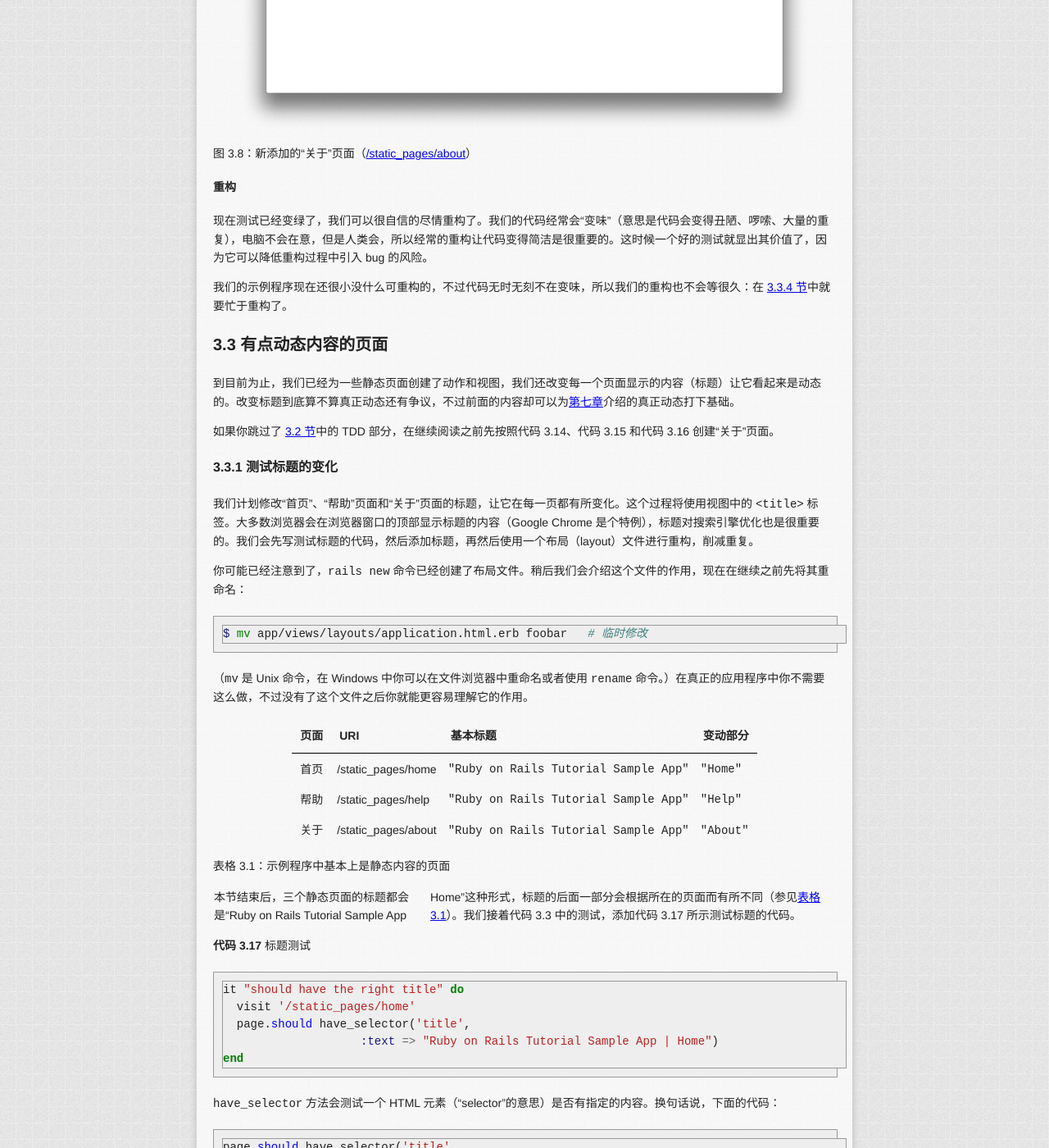
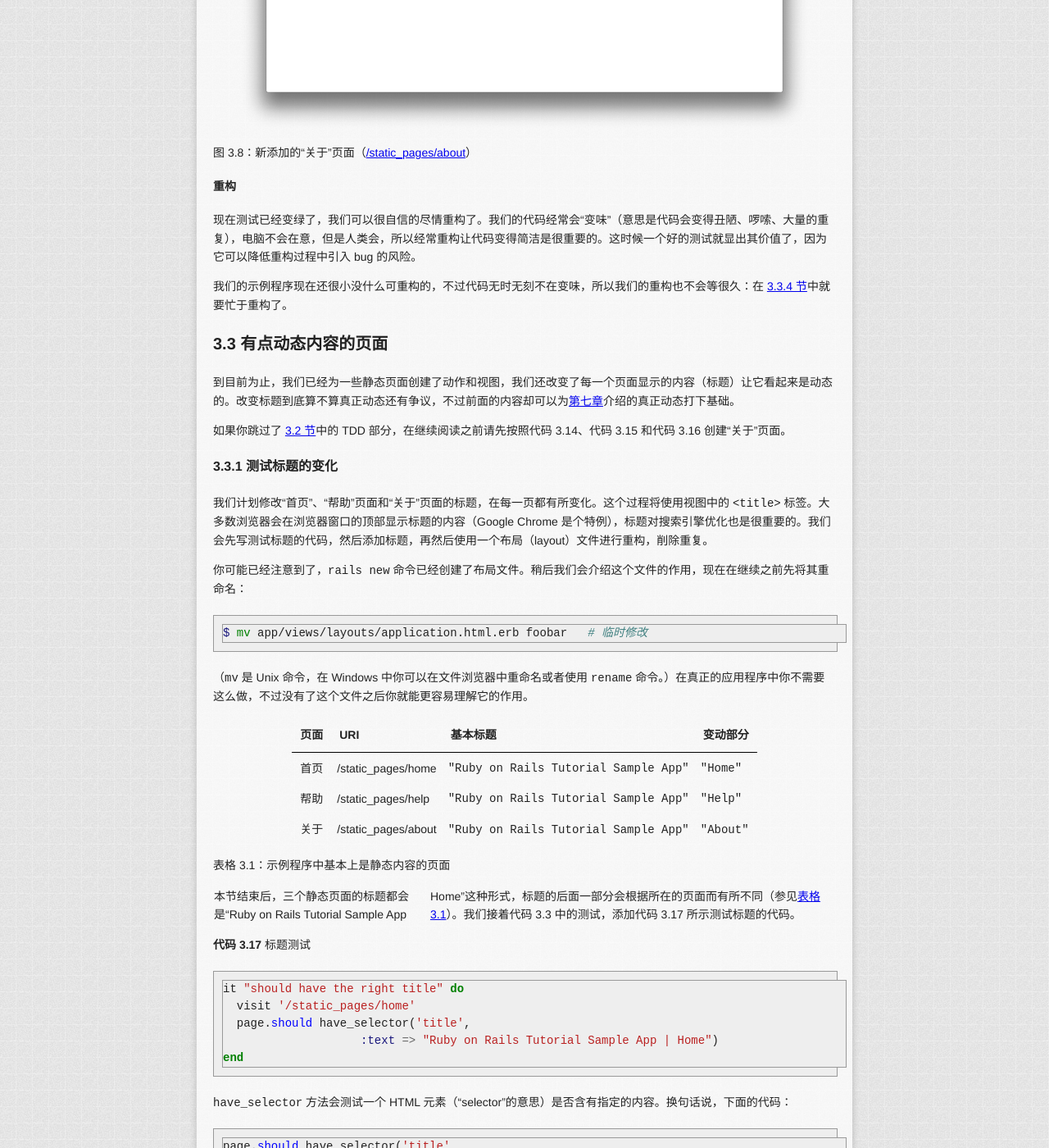
Before and after one commit to AndorChen/rails-tutorial-2nd-cn, a Jekyll site: the page built from chapter3.md, in a window 1280 px wide and 1400 px high, scrolled down 20451 px. Shown: the whole window at 82% size. Built offline with Jekyll 4.4.1, drawn with Linux system fonts in a browser that asks for light colours; nearby versions of some CDN libraries; library files that are not in the unit come from our copies; Markdown is read by kramdown in place of the engine named in the settings; some of the changed text lies outside the part shown.

Commit message:
fix typos in ch3

````diff
--- a/chapter3.md
+++ b/chapter3.md
@@ -52,7 +52,7 @@
 end
 ```
 
-上面的代码将 `rspec-rails` 放在了开发组中，这样我们就可以使用 RSpec 相关的生成器了，同样我们还把它放到了测试组中，这样才能在测试时使用它。我们没必要单独的安装 RSpec，因为它是 rspec-rails 的依赖件（dependency），会被自动安装。我们还加入了 [Capybara](https://github.com/jnicklas/capybara)，这个 gem允许我们使用类似英语中的句法编写模拟与应用程序交互的代码。<sup>[1](#fn-1)</sup> 和[第二章](chapter2.html)一样，我们还要把 PostgreSQL 所需的 gem 加入生产组，这样才能部署到 Heroku：
+上面的代码将 `rspec-rails` 放在了开发组中，这样我们就可以使用 RSpec 相关的生成器了，同样我们还把它放到了测试组中，这样才能在测试时使用。我们没必要单独的安装 RSpec，因为它是 rspec-rails 的依赖件（dependency），会被自动安装。我们还加入了 [Capybara](https://github.com/jnicklas/capybara)，这个 gem允许我们使用类似英语中的句法编写模拟与应用程序交互的代码。<sup>[1](#fn-1)</sup> 和[第二章](chapter2.html)一样，我们还要把 PostgreSQL 所需的 gem 加入生产组，这样才能部署到 Heroku：
 
 ```ruby
 group :production do
@@ -62,7 +62,7 @@
 
 Heroku 建议在开发环境和生产环境使用不同的数据库，不过对我们的示例程序而言没什么影响，SQLite 比 PostgreSQL 更容易安装和配置。在你的电脑中安装和配置 PostgreSQL 会作为一个练习。（参见 [3.5 节](#sec-3-5)）
 
-要安装和包含这些新加的 gem，运行 `bundle install`：
+要安装和包含这些新加的 gem，请运行 `bundle install`：
 
 ```sh
 $ bundle install --without production
@@ -163,7 +163,7 @@
 
 <h3 id="sec-3-1-1">3.1.1 真正的静态页面</h3>
 
-我们先来看一下真正静态的页面。回想一下 [1.2.5 节](chapter1.html#sec-1-2-5)，每个 Rails 应用程序执行过 `rails` 命令后都会生成一个小型的可以运行的程序，默认的欢迎页面的地址是 <http://localhost:3000/>（图 1.3）。
+我们先来看一下真正静态的页面。回想一下 [1.2.5 节](chapter1.html#sec-1-2-5)，每个 Rails 应用程序执行过 `rails` 命令后都会生成一个小型的可以运行的程序，默认的欢迎页面地址是 <http://localhost:3000/>（图 1.3）。
 
 ![public_index_rails_3](assets/images/figures/public_index_rails_3.png)
 
@@ -251,14 +251,14 @@
       create      app/assets/stylesheets/static_pages.css.scss
 ```
 
-注意我们使用了 `--no-test-framework` 选项禁止生成 RSpec 测试代码，因为我们不想自动生成，在 [3.2 节](#sec-3-2)会手动创建测试。同时我们还故意从命令行参数中省去了 `about` 动作，稍后我们会看到如何通过 TDD 添加它（[3.2 节](#sec-3-2)）。
+注意，我们使用了 `--no-test-framework` 选项禁止生成 RSpec 测试代码，因为我们不想自动生成，在 [3.2 节](#sec-3-2)会手动创建测试。同时我们还故意从命令行参数中省去了 `about` 动作，稍后我们会看到如何通过 TDD 添加它（[3.2 节](#sec-3-2)）。
 
 顺便说一下，如果在生成代码时出现了错误，知道如何撤销操作就很有用了。[旁注 3.1](#box-3-1) 中介绍了一些如何在 Rails 中撤销操作的方法。
 
 <div id="box-3-1" class="aside">
   <h4>旁注 3.1 撤销操作</h4>
   <p>即使再小心，在开发 Rails 应用程序过程中仍然可能犯错。幸运的是，Rails 提供了一些工具能够帮助你进行复原。</p>
-  <p>举例来说，一个常见的情况是你想更改控制器的名字，这时你就要撤销生成的代码。生成控制器时，除了控制器文件本身之外，Rails 还会生成很多其他的文件（参见代码 3.4）。撤销生成的文件不仅仅要删除主要的文件，还要删除一些辅助的文件。（事实上，我们还要撤销对 <code>routes.rb</code> 文件自动做的一些改动。）在 Rails 中，我们可以通过 <code>rails destroy</code> 命令完成这些操作。一般来说，下面的两个命令是相互抵消的：</p>
+  <p>举例来说，一个常见的情况是，你想更改控制器的名字，这时你就要撤销生成的代码。生成控制器时，除了控制器文件本身之外，Rails 还会生成很多其他的文件（参见代码 3.4）。撤销生成的文件不仅仅要删除主要的文件，还要删除一些辅助的文件。（事实上，我们还要撤销对 <code>routes.rb</code> 文件自动做的一些改动。）在 Rails 中，我们可以通过 <code>rails destroy</code> 命令完成这些操作。一般来说，下面的两个命令是相互抵消的：</p>
   <pre>
     $ rails generate controller FooBars baz quux
     $ rails destroy  controller FooBars baz quux
@@ -323,7 +323,7 @@
 <div id="box-3-2" class="aside">
   <h4>旁注 3.2 GET 等</h4>
   <p>超文本传输协议（HTTP）定义了四个基本的操作，对应到四个动词上，分别是 get、post、put 和 delete。这四个词表现了客户端电脑（通常会运行一个浏览器，例如 Firefox 或 Safari）和服务器（通常会运行一个 Web 服务器，例如 Apache 或 Nginx）之间的操作。（有一点很重要需要你知道，当在本地电脑上开发 Rails 应用程序时，客户端和服务器是在同一个物理设备上的，但是二者是不同的概念。）受 REST 架构影响的 Web 框架（包括 Rails）都很重视对 HTTP 动词的实现，我们在<a href="chapter2.html">第二章</a>已经简要介绍了 REST，从<a href="chapter7.html">第七章</a>开始会做更详细的介绍。</p>
-  <p>GET 是最常用的 HTTP 操作，用来从网络上读取数据，它的意思是“读取一个网页”，当你访问 google.com 或 wikipedia.org 时，你的浏览器发出的就是 GET 请求。POST 是第二种最常用的操作，当你提交表单时浏览器发送的就是 POST 请求。在 Rails 应用程序中，POST 请求一般被用来创建某个东西（不过 HTTP 也允许 POST 进行更新操作）。例如，你提交注册表单时发送的 POST 请求就会在网站中创建一个新用户。剩下的两个动词，PUT 和 DELETE 分别用来更新和销毁服务器上的某个东西。这两个操作比 GET 和 POST 少用一些，因为浏览器没有内建对这两种请求的支持，不过有些 Web 框架（包括 Rails）通过一些聪明的处理方式让它看起来是浏览器发出的这种请求。</p>
+  <p>GET 是最常用的 HTTP 操作，用来从网络上读取数据，它的意思是“读取一个网页”，当你访问 google.com 或 wikipedia.org 时，你的浏览器发出的就是 GET 请求。POST 是第二种最常用的操作，当你提交表单时浏览器发送的就是 POST 请求。在 Rails 应用程序中，POST 请求一般被用来创建某个东西（不过 HTTP 也允许 POST 进行更新操作）。例如，你提交注册表单时发送的 POST 请求就会在网站中创建一个新用户。剩下的两个动词，PUT 和 DELETE 分别用来更新和销毁服务器上的某个东西。这两个操作比 GET 和 POST 少用一些，因为浏览器没有内建对这两种请求的支持，不过有些 Web 框架（包括 Rails）通过一些聪明的处理方式，看起来就像是浏览器发出的一样。</p>
 </div>
 
 要想弄明白这个页面是怎么来的，让我们在浏览器中看一下 StaticPages 控制器文件吧，你应该会看到类似代码 3.6 的内容。你可能已经注意到了，不像第二章中的 Users 和 Microposts 控制器，StaticPages 控制器没有使用标准的 REST 动作。这对静态页面来说是很常见的，REST 架构并不能解决所有的问题。
@@ -496,7 +496,7 @@
 
 图 3.7：一个绿色（通过）的测试
 
-基于上面针对“首页”的例子，或许你已经猜到了“帮助”页面类似的测试和程序代码。我们先来测试一下相应的内容，现在我们的字符串变成“`Help`”了（参见代码 3.11）。
+基于上面针对“首页”的例子，或许你已经猜到了“帮助”页面类似的测试和程序代码。我们先来测试一下相应的内容，现在字符串变成“`Help`”了（参见代码 3.11）。
 
 **代码 3.11** 添加测试“帮助”页面内容的代码 <br />`spec/requests/static_pages_spec.rb`
 
@@ -594,7 +594,7 @@
 
 <h4>变绿</h4>
 
-回顾一下 [3.1.2 节](#sec-3-1-2)的内容，在 Rails 中我们可以通过创建一个动作并添加相应的视图文件来生成一个静态页面。所以首先我们要在 StaticPages 控制器中添加一个 `about` 动作。我们已经写过失败测试了，现在已经相信，如果能让它通过，我们就可以创建一个可以运行的“关于”页面。
+回顾一下 [3.1.2 节](#sec-3-1-2)的内容，在 Rails 中我们可以通过创建一个动作并添加相应的视图文件来生成静态页面。所以首先我们要在 StaticPages 控制器中添加一个 `about` 动作。我们已经写过失败测试了，现在已经确信，如果能通过，就创建了一个可以运行的“关于”页面。
 
 如果你运行 RSpec 测试：
 
@@ -666,9 +666,9 @@
   Missing template static_pages/about
 ```
 
-要解决这个问题，我们要添加 `about` 相应的视图。我们需要在 `app/views/static_pages` 目录下创建一个名为 `about.html.erb` 的新文件，写入代码 3.16 所示的内容。
-
-**代码 3.16** “关于”页面的源码 <br />`app/views/static_pages/about.html.erb`
+要解决这个问题，我们要添加 `about` 动作对应的视图。我们需要在 `app/views/static_pages` 目录下创建一个名为 `about.html.erb` 的新文件，写入代码 3.16 所示的内容。
+
+**代码 3.16** “关于”页面视图代码 <br />`app/views/static_pages/about.html.erb`
 
 ```erb
 <h1>About Us</h1>
@@ -694,19 +694,19 @@
 
 <h4>重构</h4>
 
-现在测试已经变绿了，我们可以很自信的尽情重构了。我们的代码经常会“变味”（意思是代码会变得丑陋、啰嗦、大量的重复），电脑不会在意，但是人类会，所以经常的重构让代码变得简洁是很重要的。这时候一个好的测试就显出其价值了，因为它可以降低重构过程中引入 bug 的风险。
+现在测试已经变绿了，我们可以很自信的尽情重构了。我们的代码经常会“变味”（意思是代码会变得丑陋、啰嗦、大量的重复），电脑不会在意，但是人类会，所以经常重构让代码变得简洁是很重要的。这时候一个好的测试就显出其价值了，因为它可以降低重构过程中引入 bug 的风险。
 
 我们的示例程序现在还很小没什么可重构的，不过代码无时无刻不在变味，所以我们的重构也不会等很久：在 [3.3.4 节](#sec-3-3-4)中就要忙于重构了。
 
 <h2 id="sec-3-3">3.3 有点动态内容的页面</h2>
 
-到目前为止，我们已经为一些静态页面创建了动作和视图，我们还改变每一个页面显示的内容（标题）让它看起来是动态的。改变标题到底算不算真正动态还有争议，不过前面的内容却可以为[第七章](chapter7.html)介绍的真正动态打下基础。
-
-如果你跳过了 [3.2 节](#sec-3-2)中的 TDD 部分，在继续阅读之前先按照代码 3.14、代码 3.15 和代码 3.16 创建“关于”页面。
+到目前为止，我们已经为一些静态页面创建了动作和视图，我们还改变了每一个页面显示的内容（标题）让它看起来是动态的。改变标题到底算不算真正动态还有争议，不过前面的内容却可以为[第七章](chapter7.html)介绍的真正动态打下基础。
+
+如果你跳过了 [3.2 节](#sec-3-2)中的 TDD 部分，在继续阅读之前请先按照代码 3.14、代码 3.15 和代码 3.16 创建“关于”页面。
 
 <h3 id="sec-3-3-1">3.3.1 测试标题的变化</h3>
 
-我们计划修改“首页”、“帮助”页面和“关于”页面的标题，让它在每一页都有所变化。这个过程将使用视图中的 `<title>` 标签。大多数浏览器会在浏览器窗口的顶部显示标题的内容（Google Chrome 是个特例），标题对搜索引擎优化也是很重要的。我们会先写测试标题的代码，然后添加标题，再然后使用一个布局（layout）文件进行重构，削减重复。
+我们计划修改“首页”、“帮助”页面和“关于”页面的标题，在每一页都有所变化。这个过程将使用视图中的 `<title>` 标签。大多数浏览器会在浏览器窗口的顶部显示标题的内容（Google Chrome 是个特例），标题对搜索引擎优化也是很重要的。我们会先写测试标题的代码，然后添加标题，再然后使用一个布局（layout）文件进行重构，削除重复。
 
 你可能已经注意到了，`rails new` 命令已经创建了布局文件。稍后我们会介绍这个文件的作用，现在在继续之前先将其重命名：
 
@@ -759,14 +759,14 @@
 end
 ```
 
-`have_selector` 方法会测试一个 HTML 元素（“selector”的意思）是否有指定的内容。换句话说，下面的代码：
+`have_selector` 方法会测试一个 HTML 元素（“selector”的意思）是否含有指定的内容。换句话说，下面的代码：
 
 ```ruby
 page.should have_selector('title',
                   :text => "Ruby on Rails Tutorial Sample App | Home")
 ```
 
-检查 `title` 标签的内容是否为
+会检查 `title` 标签的内容是否为
 
 ```ruby
 "Ruby on Rails Tutorial Sample App | Home"
@@ -781,9 +781,9 @@
 
 也会匹配完整形式的标题。
 
-注意，在代码 3.17 中，我们将 `have_selector` 方法切成两行显示，这种用法说明了 Ruby 句法中一个很重要的原则：Ruby 不介意换行。<sup>[11](#fn-11)</sup> 我之所以把代码切成两行是因为我要保证代码的每一行都少于 80 个字符，这样能提高可读性。<sup>[12](#fn-12)</sup> 即使这样，代码的结构还是很乱，在 [3.5 节](#sec-3-5)中会有个重构的练习，将代码结构变得更好一些，在 [5.3.4 节](chapter5.html#sec-5-3-4)中会使用 RSpec 最新的功能完全重写 StaticPages 测试。
-
-按照代码 3.17 的格式为三个静态页面都加上测试代码，结果参照代码 3.18。
+注意，在代码 3.17 中，我们将 `have_selector` 方法切成了两行显示，这种用法说明了 Ruby 句法中一个很重要的原则：Ruby 不介意换行。<sup>[11](#fn-11)</sup> 我之所以把代码切成两行是因为我要保证代码的每一行都少于 80 个字符，这样能提高可读性。<sup>[12](#fn-12)</sup> 即使这样，代码的结构还是很乱，在 [3.5 节](#sec-3-5)中会有个重构的练习，将代码结构变得更好一些，在 [5.3.4 节](chapter5.html#sec-5-3-4)中会使用 RSpec 最新的功能完全重写针对 StaticPages 的测试。
+
+我们按照代码 3.17 的格式为三个静态页面都加上测试代码，结果参照代码 3.18。
 
 **代码 3.18** StaticPages 控制器的测试文件，包含标题测试 <br />`spec/requests/static_pages_spec.rb`
 
@@ -1071,7 +1071,7 @@
 <%= yield %>
 ```
 
-这行代码是用来将每一页的内容插入布局中的。没必要了解它的具体实现过程，我们只需要知道，在布局中使用它在访问 /static_pages/home 时会将 `home.html.erb` 中的内容转换成 HTML 然后插入 `<%= yield %>` 所在的位置。
+这行代码是用来将每一页的内容插入布局中的。没必要了解它的具体实现过程，我们只需要知道，在布局中使用后，当访问 /static_pages/home 时会将 `home.html.erb` 中的内容转换成 HTML 然后插入 `<%= yield %>` 所在的位置。
 
 还要注意一下，默认的 Rails 布局文件包含几行特殊的代码：
 
@@ -1632,7 +1632,7 @@
 --drb
 ```
 
-使用 Spork 时的一点说明：修改完预派生代码块中包含的文件后（例如 `routes.rb`），你要重启 Spork 服务器让它重新加载 Rails 环境。如果你的测试失败了，而你觉得它应该是通过的，你可以使用 `Ctrl-C` 退出然后重启 Spork：
+使用 Spork 时的一点说明：修改完预派生代码块中包含的文件后（例如 `routes.rb`），你要重启 Spork 服务器让它重新加载 Rails 环境。如果测试失败了，而你觉得它应该是通过的，可以使用 `Ctrl-C` 退出然后重启 Spork：
 
 ```sh
 $ bundle exec spork
@@ -1691,7 +1691,7 @@
 
 <h3 id="sec-3-6-4">3.6.4 在 Sublime Text 中进行测试</h3>
 
-如果你使用 Sublime Text 的话，它有一些强大的命令可以在编辑器中直接运行测试。如果要使用这个功能，你要参考 [Sublime Text 2 Ruby 测试](https://github.com/maltize/sublime-text-2-ruby-tests)<sup>[19](#fn-19)</sup>中针对你的系统的说明进行设置。在我的系统中（Mac OS X），我可以按照下面的方法安装所需的命令：
+如果你使用 Sublime Text 的话，它有一些强大的命令可以在编辑器中直接运行测试。如果要使用这个功能，你要参考 [Sublime Text 2 Ruby 测试](https://github.com/maltize/sublime-text-2-ruby-tests)<sup>[19](#fn-19)</sup>中针对你所用系统的说明进行设置。在我的系统中（Mac OS X），我可以按照下面的方法安装所需的命令：
 
 ```sh
 $ cd ~/Library/Application\ Support/Sublime\ Text\ 2/Packages
````
Also changed, not shown: other parts of chapter3.md (+30 -30 lines).
